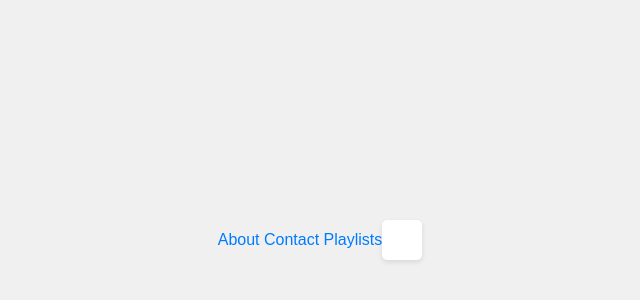
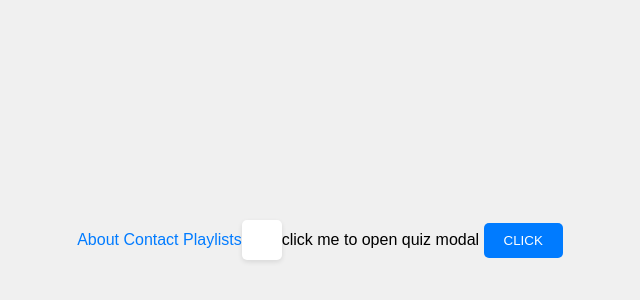
Before and after one commit to JorgeLVilla/music-app, a website built with Vite: page index.html in a window 1280 px wide. Shown: the part 160-460 px from the top of the page, without its empty margins (320-960 px from the left). Built offline with nearby package versions, Linux system fonts and the light colour scheme.

Commit message:
adds modal to the front page

```diff
--- a/index.html
+++ b/index.html
@@ -7,6 +7,7 @@
   <link rel="icon" type="image/svg+xml" href="/dog-logo.png"/>
   <title>Container App</title>
   <link rel="stylesheet" href="style.css">
+  <link rel="stylesheet" href="styles/modal.css">
 </head>
 
 <body>
@@ -21,9 +22,15 @@
 <div class="container" id="content-container">
   <!-- Content will be loaded here -->
 </div>
-
+<section>
+  <div class="modal">
+    click me to open quiz modal
+    <button type="button">CLICK</button>
+  </div>
+</section>
 <script src="main.js"></script>
 <script src="/scripts/playlists.js"></script>
+<script type="module" src="scripts/modal.js" ></script>
 </body>
 
 </html>
```
